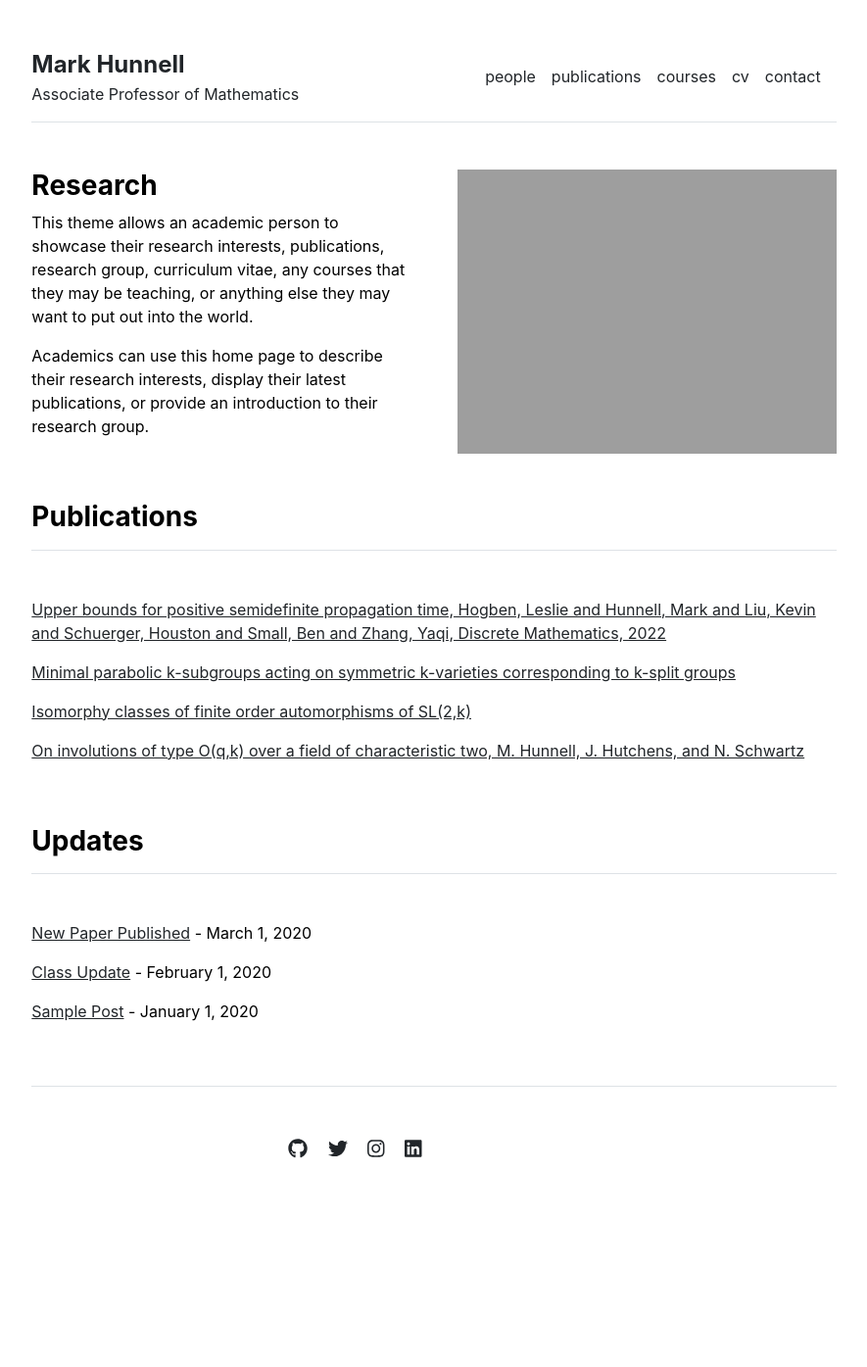
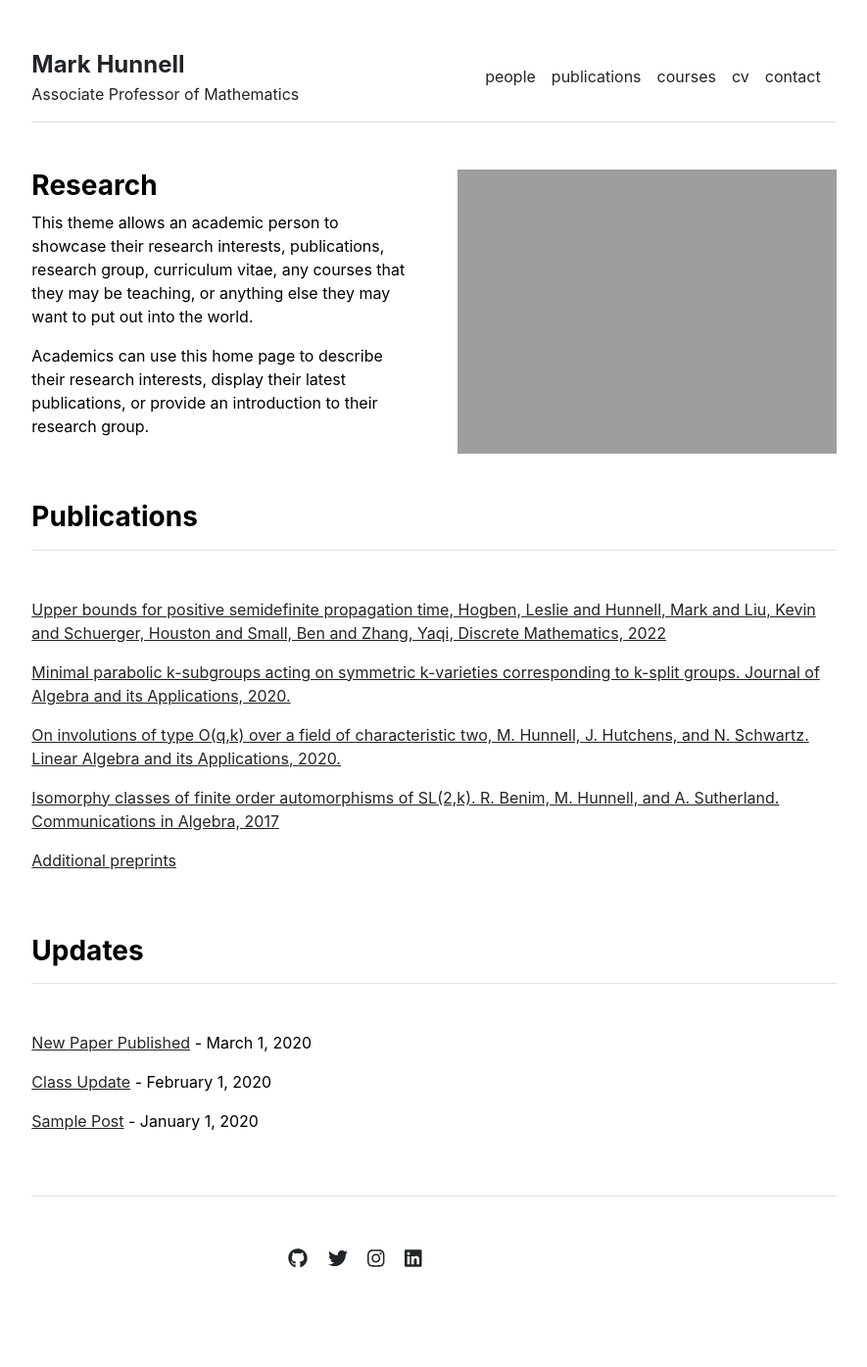
Before and after one commit to hunnellm/hunnellm.github.io, a Jekyll site: the page built from index.md, in a window 1280 px wide. Shown: the whole page at 98% size, without its empty margins (197-1082 px from the left). Built offline with Jekyll 4.4.1, drawn with Linux system fonts in a browser that asks for light colours; before the commit the page ends 1283 px from its top, so only the background shows below that.

Commit message:
update publications

```diff
--- a/_data/publications.yml
+++ b/_data/publications.yml
@@ -1,12 +1,14 @@
 featured:
 - {name: 'Upper bounds for positive semidefinite propagation time, Hogben, Leslie and Hunnell, Mark and Liu, Kevin and Schuerger, Houston and Small, Ben and Zhang, Yaqi, Discrete Mathematics, 2022', url: '/publications/upper_bounds.pdf'}
-- {name: 'Minimal parabolic k-subgroups acting on symmetric k-varieties corresponding to k-split groups', url: '/publications/Minimal Parabolics Paper.pdf'}
-- {name: 'Isomorphy classes of finite order automorphisms of SL(2,k)', url: '/publications/Isomorphy classes of finite order automorphisms of SL 2 k.pdf'}
-- {name: 'On involutions of type O(q,k) over a field of characteristic two, M. Hunnell, J. Hutchens, and N. Schwartz', url: '/publications/Ochar2.pdf'}
+- {name: 'Minimal parabolic k-subgroups acting on symmetric k-varieties corresponding to k-split groups. Journal of Algebra and its Applications, 2020.', url: '/publications/Minimal Parabolics Paper.pdf'}
+- {name: 'On involutions of type O(q,k) over a field of characteristic two, M. Hunnell, J. Hutchens, and N. Schwartz. Linear Algebra and its Applications, 2020.', url: '/publications/Ochar2.pdf'}
+- {name: 'Isomorphy classes of finite order automorphisms of SL(2,k). R. Benim, M. Hunnell, and A. Sutherland. Communications in Algebra, 2017', url: '/publications/Isomorphy classes of finite order automorphisms of SL 2 k.pdf'}
+- {name: 'Additional preprints', url: 'https://arxiv.org/search/?query=hunnell%2C+mark&searchtype=author&abstracts=show&order=-announced_date_first&size=50'}
+
 
 index:
 - {name: 'Upper bounds for positive semidefinite propagation time, Hogben, Leslie and Hunnell, Mark and Liu, Kevin and Schuerger, Houston and Small, Ben and Zhang, Yaqi, Discrete Mathematics, 2022', url: '/publications/upper_bounds.pdf'}
-- {name: 'Minimal parabolic k-subgroups acting on symmetric k-varieties corresponding to k-split groups', url: '/publications/Minimal Parabolics Paper.pdf'}
-- {name: 'Isomorphy classes of finite order automorphisms of SL(2,k)', url: '/publications/Isomorphy classes of finite order automorphisms of SL 2 k.pdf'}
-- {name: 'On involutions of type O(q,k) over a field of characteristic two, M. Hunnell, J. Hutchens, and N. Schwartz', url: '/publications/Ochar2.pdf'}
+- {name: 'Minimal parabolic k-subgroups acting on symmetric k-varieties corresponding to k-split groups. Journal of Algebra and its Applications, 2020.', url: '/publications/Minimal Parabolics Paper.pdf'}
+- {name: 'On involutions of type O(q,k) over a field of characteristic two, M. Hunnell, J. Hutchens, and N. Schwartz. Linear Algebra and its Applications, 2020.', url: '/publications/Ochar2.pdf'}
+- {name: 'Isomorphy classes of finite order automorphisms of SL(2,k). R. Benim, M. Hunnell, and A. Sutherland. Communications in Algebra, 2017', url: '/publications/Isomorphy classes of finite order automorphisms of SL 2 k.pdf'}
 - {name: 'Additional preprints', url: 'https://arxiv.org/search/?query=hunnell%2C+mark&searchtype=author&abstracts=show&order=-announced_date_first&size=50'}
```
